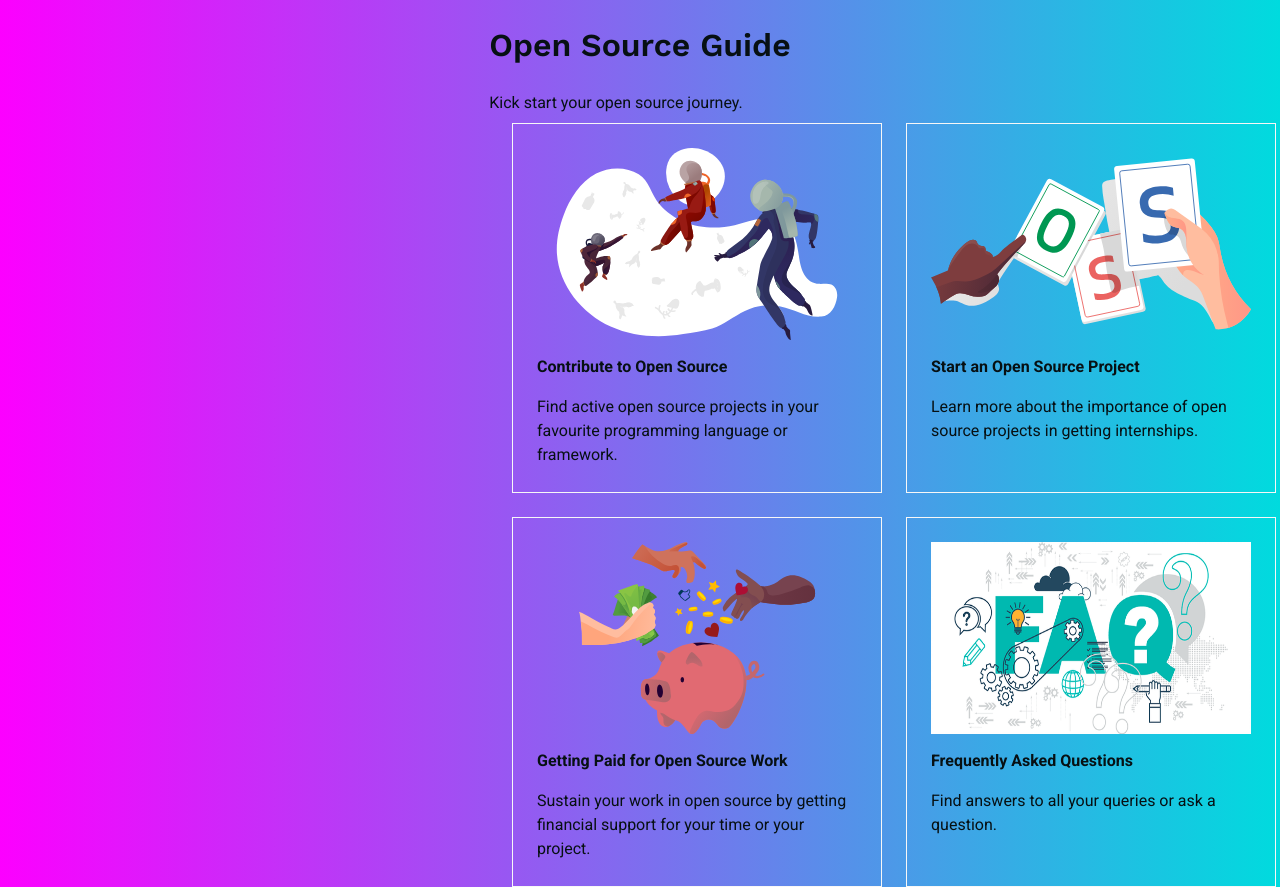
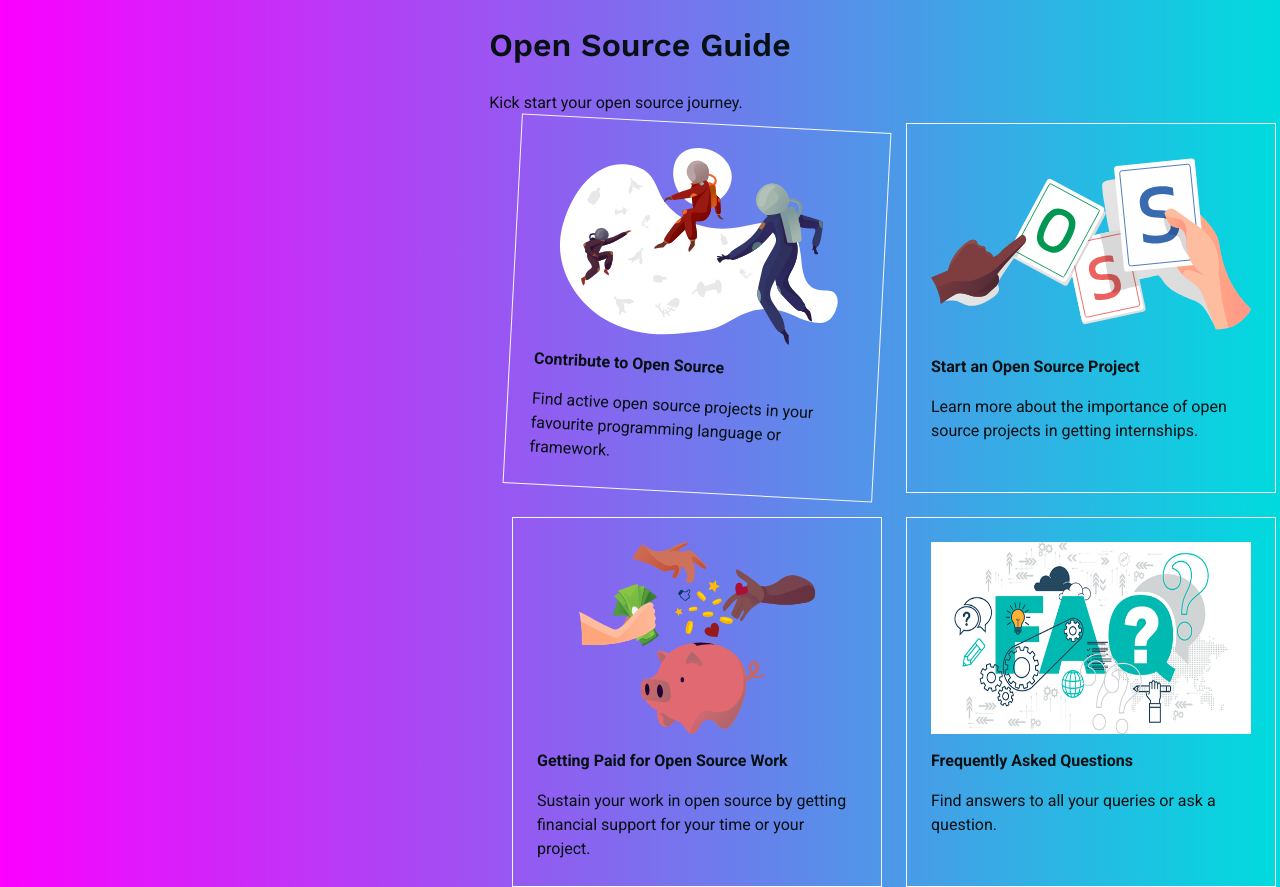
Before and after one commit to sharmaadityaHQ/bossy-helper, a React (Create React App) app: page / in a window 1280 px wide. In both pictures the pointer is over the element 697 px from the left and 307 px from the top of the page. Built offline with nearby package versions, Linux system fonts and the light colour scheme.

Commit message:
Added hover effect on card

```diff
--- a/src/assets/scss/components/index.scss
+++ b/src/assets/scss/components/index.scss
@@ -20,6 +20,10 @@
   &-logo {
     height: 12rem;
     width: 20rem;
+  }
+
+  &:hover {
+    transform: rotate(3deg);
   }
 }
 
```
